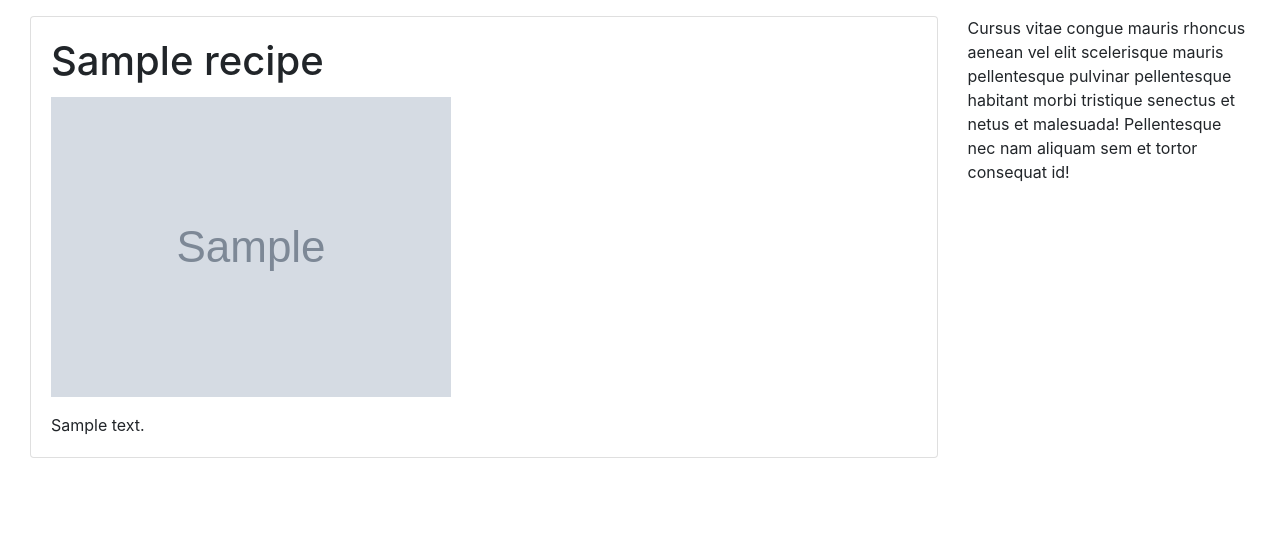
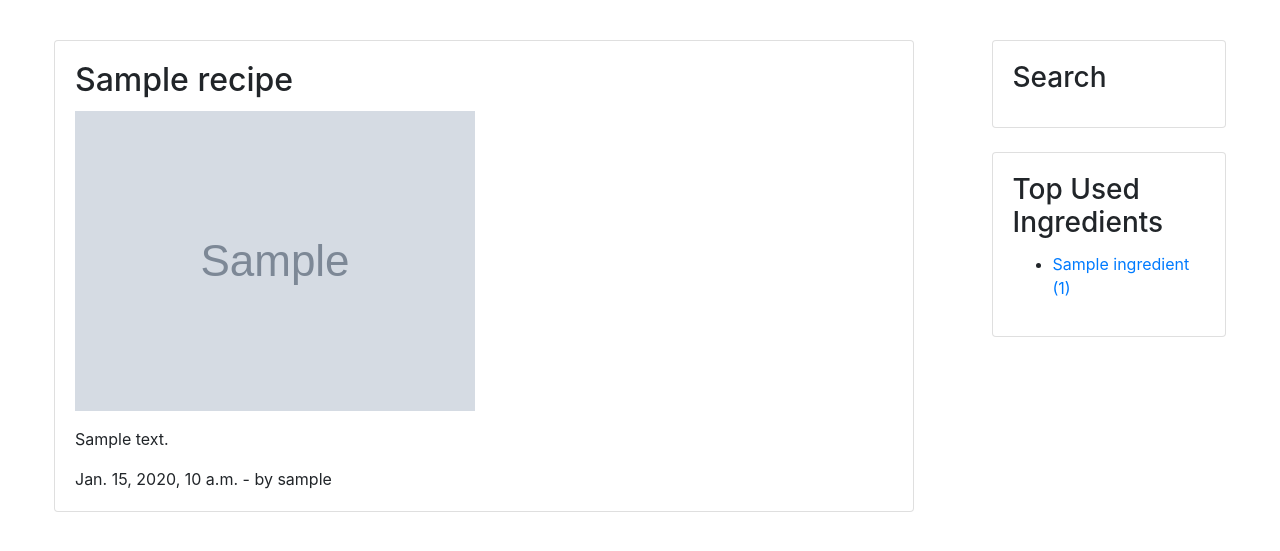
Before and after one commit to KaratasFurkan/Recipe-Sharing-App, a Django app: page / in a window 1280 px wide. Shown: the part 56-607 px from the top of the page. Run offline with Django 3.2, Linux system fonts and the light colour scheme; tables that the repository leaves empty hold one stand-in row (Sample ...); some libraries are stand-ins or nearby versions.

Commit message:
Create search and ingredients cards roughly

```diff
--- a/templates/home.html
+++ b/templates/home.html
@@ -5,20 +5,35 @@
     <div class="row">
       <div class="col-9">
         {% for recipe in recipes %}
-          <div class="card mb-3">
+          <div class="card m-4">
             <div class="card-body">
-              <h1 class="card-title">{{ recipe.name }}</h1>
+              <h2 class="card-title">{{ recipe.name }}</h2>
               <img class="img-fluid mb-3" alt="{{ recipe.name }}" src="{{ recipe.image.url }}"/>
               <p class="card-text">{{ recipe.description }}</p>
+              <p class="mb-0">{{ recipe.created_at }} - by {{ recipe.created_by }}</p>
             </div>
           </div>
         {% endfor %}
       </div>
       <div class="col-3">
-        <p>Cursus vitae congue mauris rhoncus aenean vel elit
-          scelerisque mauris pellentesque pulvinar pellentesque habitant
-          morbi tristique senectus et netus et malesuada! Pellentesque
-          nec nam aliquam sem et tortor consequat id!</p>
+        <div class="card m-4">
+          <div class="card-body">
+            <h3 class="card-title">Search</h3>
+
+          </div>
+        </div>
+        <div class="card m-4">
+          <div class="card-body">
+            <h3 class="card-title">Top Used Ingredients</h3>
+            <ul>
+              {% for ingredient in ingredients %}
+                <li>
+                  <a href="#">{{ ingredient.name }} ({{ ingredient.recipe_count }})</a>
+                </li>
+              {% endfor %}
+            </ul>
+          </div>
+        </div>
       </div>
     </div>
   </div>
```
